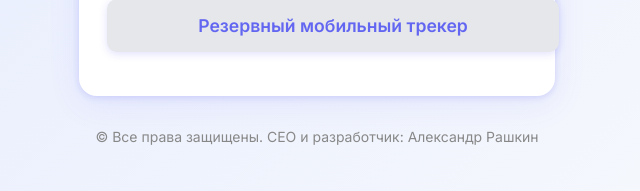
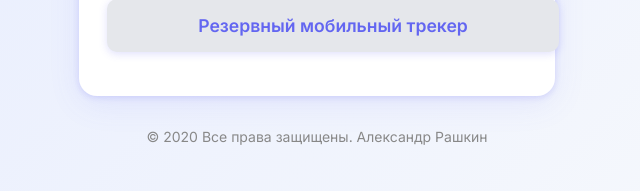
Before and after one commit to alexrashkin/clever-driver-bot, a Flask app: template web/templates/index.html in a window 1280 px wide. Shown: the part 657-848 px from the top of the page, without its empty margins (323-963 px from the left). Run offline with Flask 3, Linux system fonts and the light colour scheme; the template is opened without the code that fills it: most values are stand-ins (such as "Sample title", 1, 10 or a date in 2020).

Commit message:
legal info

```diff
--- a/web/templates/index.html
+++ b/web/templates/index.html
@@ -144,7 +144,7 @@
         <a href="/mobile_tracker.html" class="btn btn-toggle off btn" style="margin-top:8px;">Резервный мобильный трекер</a>
     </div>
     <footer style="text-align:center; margin-top:32px; color:#888; font-size:14px;">
-        © Все права защищены. CEO и разработчик: Александр Рашкин
+        © {{ now().year }} Все права защищены. Александр Рашкин
     </footer>
     <script>
         function sendManualNotification() {
--- a/web/templates/mobile_tracker.html
+++ b/web/templates/mobile_tracker.html
@@ -109,7 +109,7 @@
         <div class="info">Для работы резервного трекера страница должна оставаться открытой.<br>Геолокация обновляется автоматически каждые 10 секунд.</div>
     </div>
     <footer style="text-align:center; margin-top:32px; color:#888; font-size:14px;">
-        © Все права защищены. CEO и разработчик: Александр Рашкин
+        © {{ now().year }} Все права защищены. Александр Рашкин
     </footer>
     <script>
         function sendLocation() {
```
